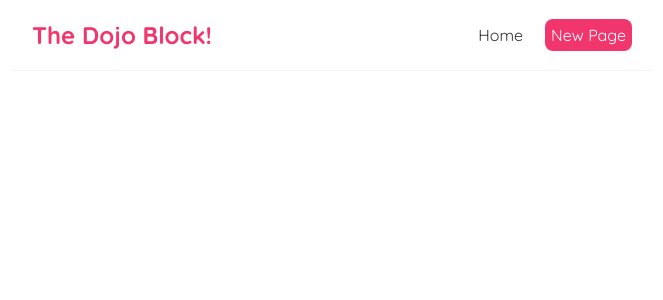
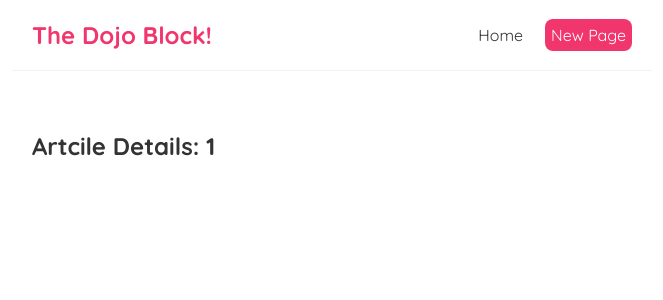
Before and after one commit to HarisAli-git/ArticlesPage, a React (Create React App) app: page /article/1 in a window 1280 px wide. Shown: the top 300 px of the page, without its empty margins (308-971 px from the left). Built offline with nearby package versions, Linux system fonts and the light colour scheme; the HTML template or start-up script is replaced by a standard one.

Commit message:
Added ViewArtcile Route

```diff
--- a/src/App.js
+++ b/src/App.js
@@ -2,6 +2,7 @@ import Navbar from './Navbar';
 import Home from './Home';
 import {BrowserRouter as Router, Switch, Route} from 'react-router-dom';
 import Create from './Create';
+import ViewArticle from './ViewArticle';
 
 function App() {
 
@@ -17,6 +18,9 @@ function App() {
           <Route path="/create">
             <Create />
           </Route>
+          <Route path="/article/:id">
+            <ViewArticle />
+          </Route>
         </Switch>
       </div>
     </div>
--- a/src/Article.js
+++ b/src/Article.js
@@ -1,3 +1,5 @@
+import { Link } from "react-router-dom/cjs/react-router-dom.min";
+
 const Article = ({articles, title}) => {
 
     return (
@@ -6,8 +8,10 @@ const Article = ({articles, title}) => {
         <div className="Articles-List">
             {articles.map((article) => (
             <div className="article-desc" key={article.id}>
+                <Link to={`/article/${article.id}`}>
                 <h2 className="title">{article.title}</h2>
                 <p className="author"> Written By: {article.author}</p>
+                </Link>
             </div>
         ))}</div>
         </div>
--- /dev/null
+++ b/src/ViewArticle.js
@@ -0,0 +1,14 @@
+import { useParams } from "react-router-dom";
+
+const ViewArticle = () => {
+
+    const { id } = useParams();
+
+    return (
+        <div className="ViewArticle">
+            <h2>Artcile Details: {id} </h2>
+        </div>
+    );
+}
+
+export default ViewArticle;
--- a/src/index.css
+++ b/src/index.css
@@ -49,3 +49,7 @@ padding: 20px;
   color: #f1356d;
   margin-bottom: 8px;
 }
+
+.article-desc a{
+  text-decoration: none;
+}
```
